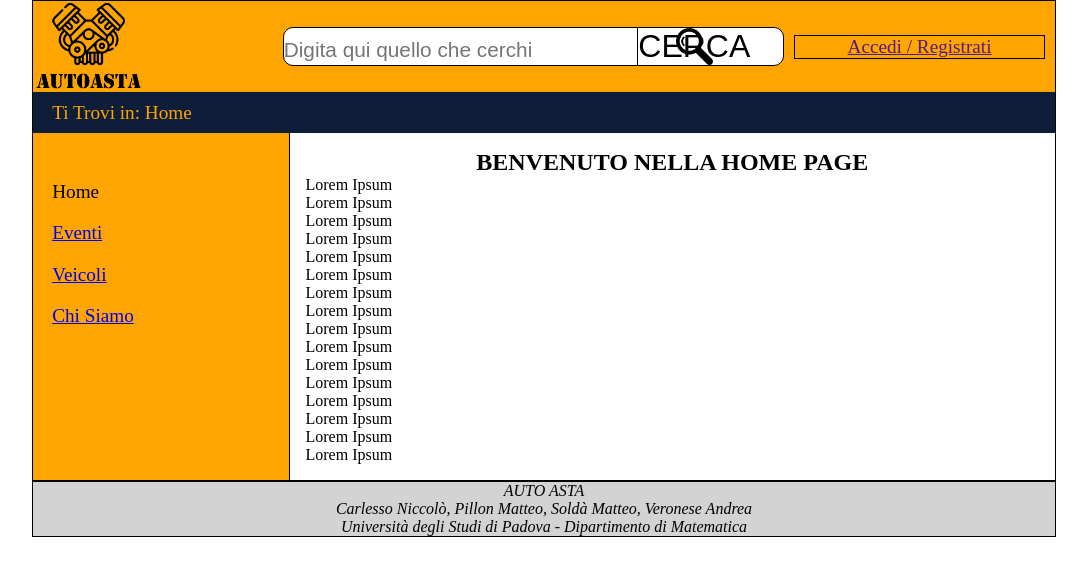
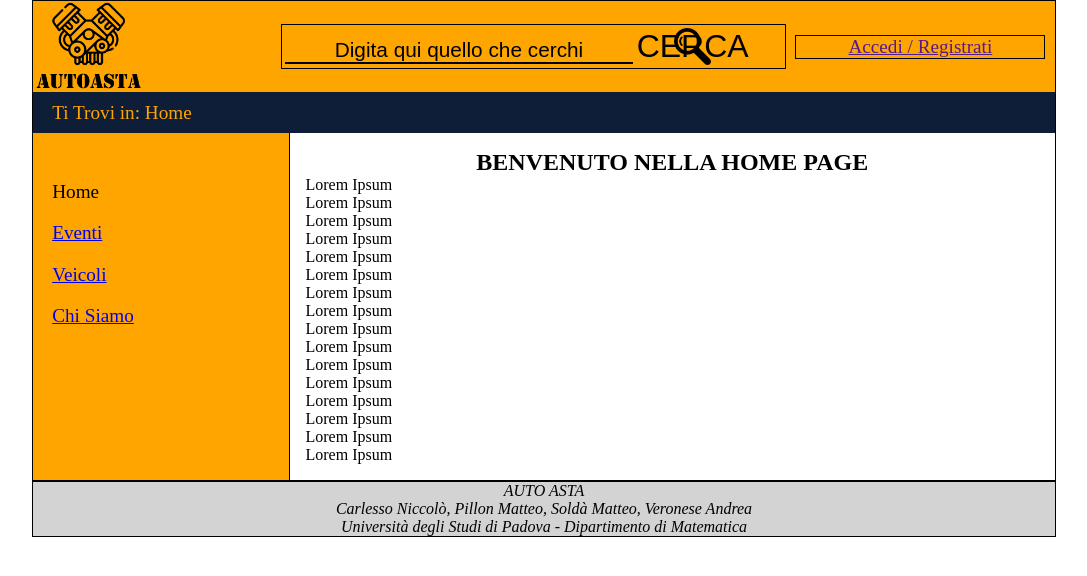
Before and after one commit to matnut2/ProgettoWebTech, a PHP site: page /html/index.html in a window 1280 px wide. Shown: the top 576 px of the page, without its empty margins (96-1183 px from the left). Run offline with PHP 8.4, Linux system fonts and the light colour scheme.

Commit message:
Search bar orange

```diff
--- a/css/styleAlternative.css
+++ b/css/styleAlternative.css
@@ -41,21 +41,33 @@ header h1{
 
 #searchForm{
     flex: 2;
-    background-color: #fff;
+    /*
+    background-color: #fff; PER LA SEARCH BAR BIANCA
+    border-radius: 10px;
+    */
     border: 1px solid #000;
-    border-radius: 10px;
+    vertical-align: middle;
+    padding: 0.2em;
 }
 
 #searchForm input{
     font-size: 1.3em;
     width: 70%;
     background-color: transparent;
-    border-color: transparent;
     border:none;
+    border-bottom: 2px solid #000;
+    text-align: center;
 }
 
 ::placeholder{
+    color: #000;
+    /*font-style: italic;*/
 }
+
+input:focus::placeholder{
+    color:transparent;
+}
+
 
 #searchForm button {
     background-image: url("../img/71403.png");
@@ -67,7 +79,6 @@ header h1{
     font-size: 2em;
     outline-color: transparent;
     border: none;
-    border-left: 1px solid #000;
 }
 
 #accesso{
--- a/html/index.html
+++ b/html/index.html
@@ -19,7 +19,7 @@
             <h1>AUTO ASTE</h1>
 
             <form action="cerca" id="searchForm">
-                <input type="text" placeholder="Digita qui quello che cerchi" name="search" tabindex="1">
+                <input type="text" placeholder="Digita qui quello che cerchi" name="search" tabindex="1" autocomplete="off">
                 <button id="btnSearchForm" type="submit" form="searchForm" tabindex="2" >CERCA</button>
             </form>
 
```
